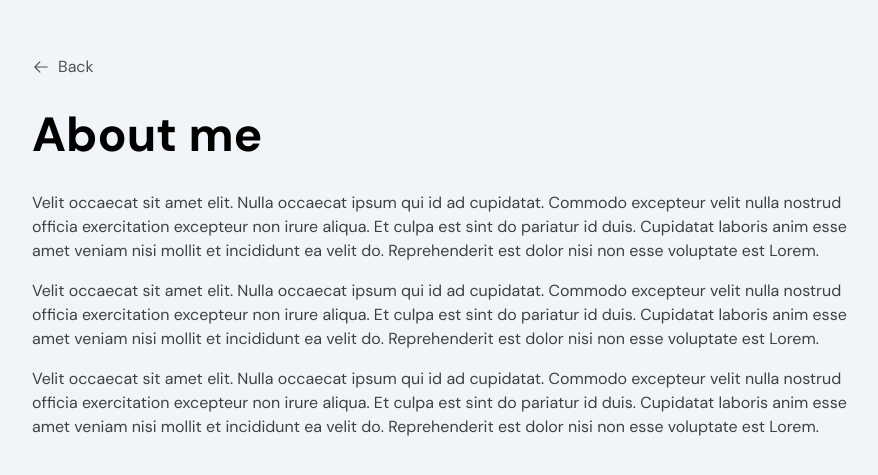
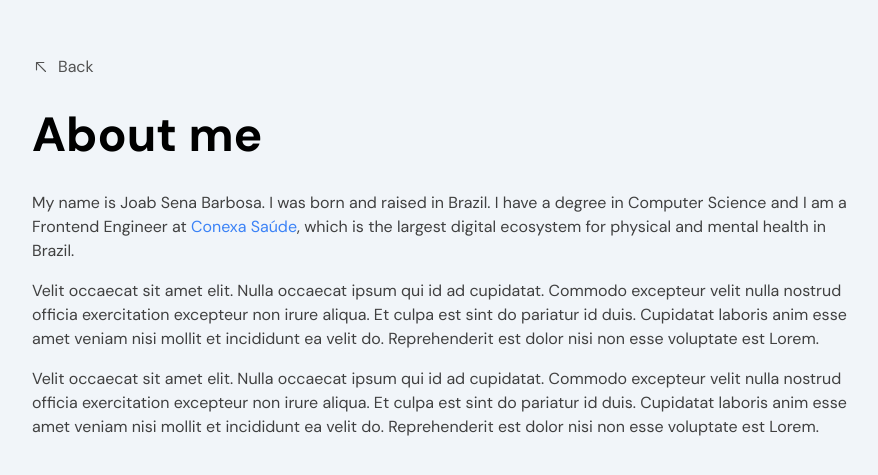
Before and after one commit to joabsena/joabsena.com.br, a Next.js app: page /about in a window 1280 px wide. Shown: the part 137-612 px from the top of the page, without its empty margins (192-1070 px from the left). Built offline with nearby package versions, Linux system fonts and the light colour scheme.

Commit message:
feat: add goback others page and insert the first paragraph about me

```diff
--- a/src/app/about/page.tsx
+++ b/src/app/about/page.tsx
@@ -2,6 +2,8 @@
 
 import { AnimateEnter, Container } from '@/components';
 import GoBack from '@/components/go-back';
+import { ArrowRight } from '@phosphor-icons/react';
+import Link from 'next/link';
 
 export default function About() {
   return (
@@ -17,10 +19,9 @@ export default function About() {
       <div>
         <AnimateEnter delay={0.6}>
           <p className="mt-8 mb-4 text-neutral-700">
-            Velit occaecat sit amet elit. Nulla occaecat ipsum qui id ad cupidatat. Commodo
-            excepteur velit nulla nostrud officia exercitation excepteur non irure aliqua. Et culpa
-            est sint do pariatur id duis. Cupidatat laboris anim esse amet veniam nisi mollit et
-            incididunt ea velit do. Reprehenderit est dolor nisi non esse voluptate est Lorem.
+            My name is Joab Sena Barbosa. I was born and raised in Brazil. I have a degree in
+            Computer Science and I am a Frontend Engineer at <Link href="https://www.conexasaude.com.br/" className="text-blue-500">Conexa Saúde</Link>, which is the largest
+            digital ecosystem for physical and mental health in Brazil.
           </p>
         </AnimateEnter>
 
--- a/src/app/posts/page.tsx
+++ b/src/app/posts/page.tsx
@@ -1,10 +1,15 @@
 'use client';
 
 import { AnimateEnter, Container } from '@/components';
+import GoBack from '@/components/go-back';
 
 export default function Posts() {
   return (
     <Container>
+      <AnimateEnter delay={0.2}>
+        <GoBack />
+      </AnimateEnter>
+
       <AnimateEnter delay={0.4}>
         <h1 className="text-5xl font-bold">Under development...</h1>
       </AnimateEnter>
--- a/src/app/projects/page.tsx
+++ b/src/app/projects/page.tsx
@@ -1,10 +1,15 @@
 'use client';
 
 import { AnimateEnter, Container } from '@/components';
+import GoBack from '@/components/go-back';
 
 export default function Projects() {
   return (
     <Container>
+      <AnimateEnter delay={0.2}>
+        <GoBack />
+      </AnimateEnter>
+
       <AnimateEnter delay={0.4}>
         <h1 className="text-5xl font-bold">Under development...</h1>
       </AnimateEnter>
--- a/src/components/go-back.tsx
+++ b/src/components/go-back.tsx
@@ -1,15 +1,13 @@
-'use client';
-
 import { useRouter } from "next/navigation";
-import { ArrowLeft } from '@phosphor-icons/react'
+import { ArrowUpLeft } from '@phosphor-icons/react'
 
 export default function GoBack() {
   const { back } = useRouter()
 
   return (
-    <div role="link" aria-label="go back to previous page" className="mb-8 flex gap-2 items-center text-neutral-600" onClick={back}>
-      <ArrowLeft size={18} className="rotate" aria-label="arrow left" />
-      <p className="cursor-pointer">Back</p>
+    <div role="link" aria-label="go back to previous page" className="mb-8 flex gap-2 items-center text-neutral-600 cursor-pointer" onClick={back}>
+      <ArrowUpLeft size={18} className="rotate" aria-label="arrow left" />
+      <p>Back</p>
     </div>
   )
 }
```
